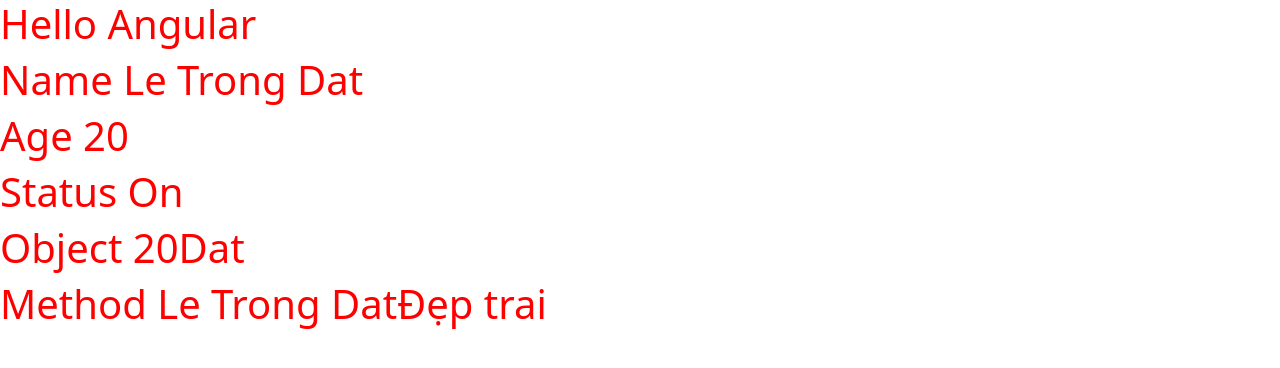
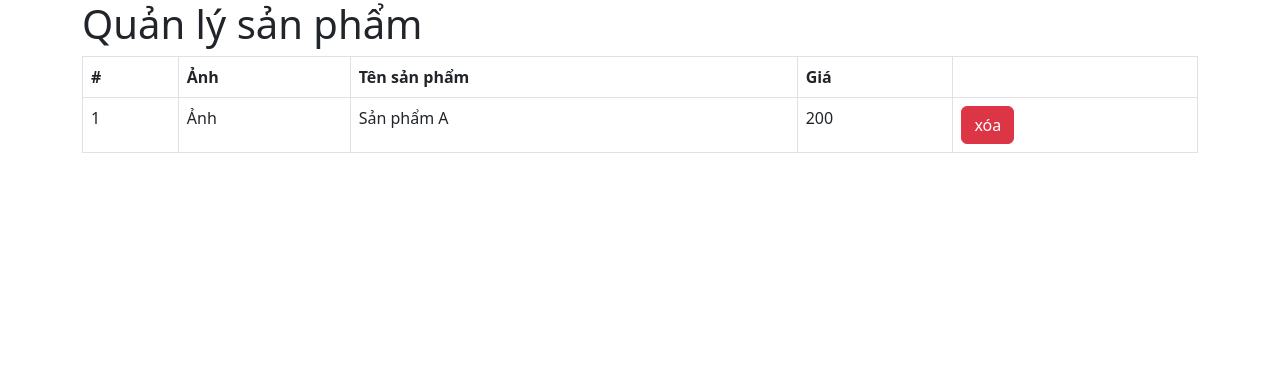
Before and after one commit to datlt2306/web208, an Angular app: page / in a window 1280 px wide. Shown: the top 368 px of the page. Built offline with nearby package versions, Linux system fonts and the light colour scheme.

Commit message:
Buổi 2

```diff
--- a/src/app/app.component.html
+++ b/src/app/app.component.html
@@ -1,7 +1 @@
-<h1 class="title">Hello {{ title }}</h1>
-<h1 class="title">Name {{ myName }}</h1>
-<h1 class="title">Age {{ myAge }}</h1>
-<h1 class="title">Status {{ myStatus ? "On" : "Off" }}</h1>
-<h1 class="title">Object {{ myInfo.age + myInfo.name }}</h1>
-
-<h1 class="title">Method {{ showInfo() }}</h1>
+<app-product-list />
--- a/src/app/app.module.ts
+++ b/src/app/app.module.ts
@@ -3,11 +3,13 @@
 
 import { AppRoutingModule } from './app-routing.module';
 import { AppComponent } from './app.component';
+import { ProductListComponent } from './components/product-list/product-list.component';
 
 // decorators
 @NgModule({
   declarations: [
-    AppComponent
+    AppComponent,
+    ProductListComponent,
   ],
   imports: [
     BrowserModule,
--- /dev/null
+++ b/src/app/components/product-list/product-list.component.html
@@ -0,0 +1,26 @@
+<div class="container">
+  <h1>Quản lý sản phẩm</h1>
+
+  <table class="table table-bordered">
+    <thead>
+      <tr>
+        <th>#</th>
+        <th>Ảnh</th>
+        <th>Tên sản phẩm</th>
+        <th>Giá</th>
+        <th></th>
+      </tr>
+    </thead>
+    <tbody>
+      <tr>
+        <td>1</td>
+        <td>Ảnh</td>
+        <td>Sản phẩm A</td>
+        <td>200</td>
+        <td>
+          <button class="btn btn-danger">xóa</button>
+        </td>
+      </tr>
+    </tbody>
+  </table>
+</div>
```
Also changed, not shown: src/app/components/product-list/product-list.component.ts (added, +10 -0 lines), src/app/components/product-list/product-list.component.scss (added), 1 other file (tests, documents, lock files or other folders).
